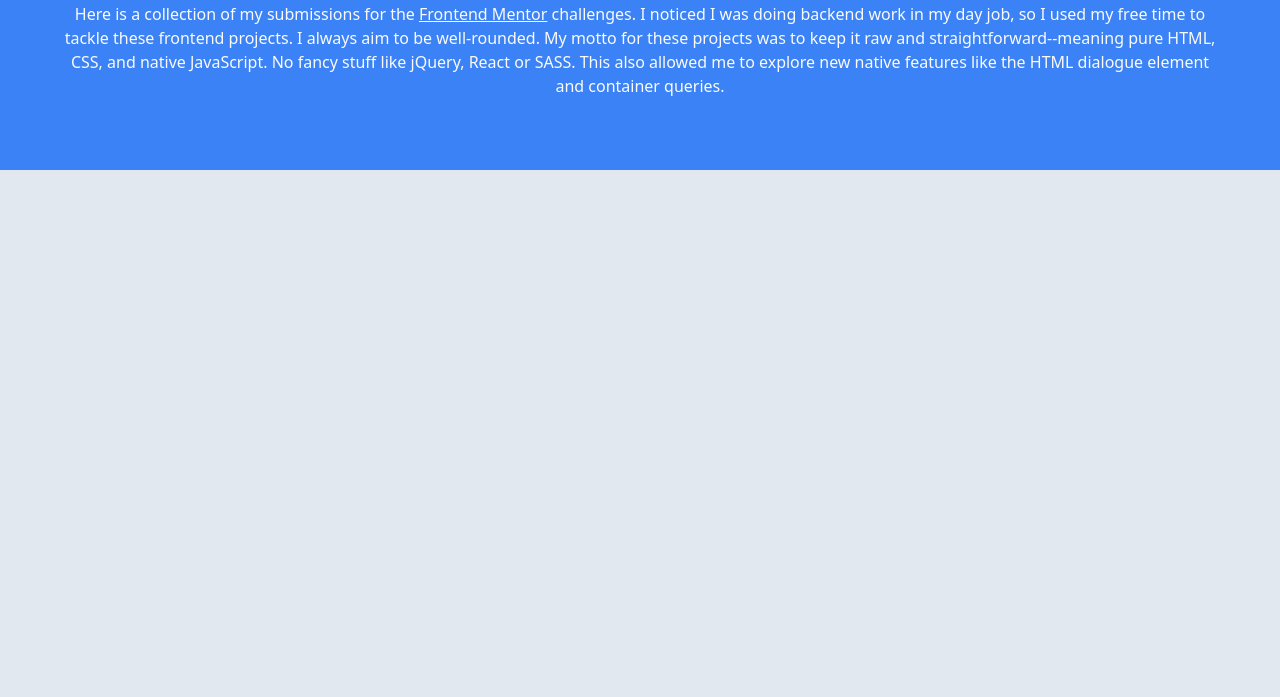
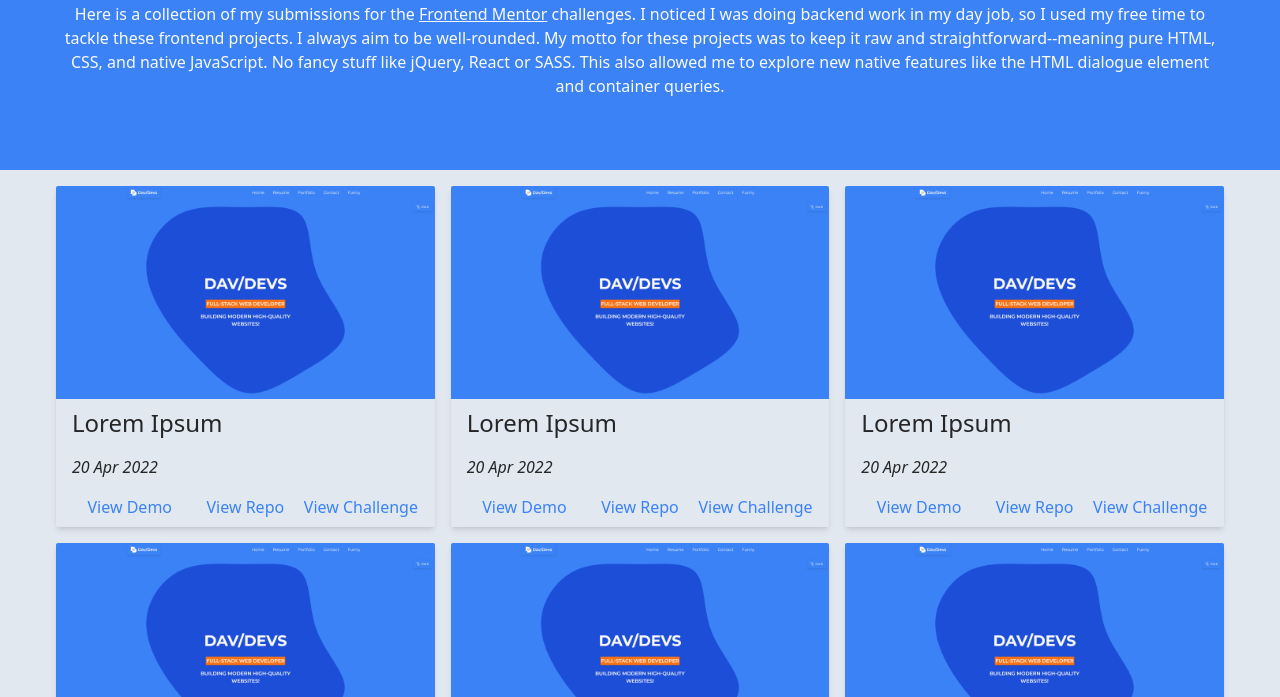
Before and after one commit to davinaleong/proj-dav-fem-2024, an Astro site: page / in a window 1280 px wide. Shown: the part 255-952 px from the top of the page. Built offline with nearby package versions, Linux system fonts and the light colour scheme; Astro itself is replaced by a stand-in of ours.

Commit message:
Done with cards

```diff
--- /dev/null
+++ b/src/components/placeholder.component.astro
@@ -0,0 +1,18 @@
+---
+import { Image } from 'astro:assets'
+import placeholder from "../assets/images/placeholder.png"
+---
+<div class="card">
+    <Image src={placeholder} alt="Placeholder" class="card__image" />
+    <div class="card__body | flow">
+        <h2 class="text-2xl">
+            Lorem Ipsum
+        </h2>
+        <p><em>20 Apr 2022</em></p>
+    </div>
+    <div class="card__footer">
+        <a href="#" class="link-primary" target="_blank">View Demo</a>
+        <a href="#" class="link-primary" target="_blank">View Repo</a>
+        <a href="#" class="link-primary" target="_blank">View Challenge</a>
+    </div>
+</div>
--- a/src/pages/index.astro
+++ b/src/pages/index.astro
@@ -1,5 +1,6 @@
 ---
-import MainLayout from '../layouts/main.layout.astro';
+import MainLayout from '../layouts/main.layout.astro'
+import PlaceholderComponent from "../components/placeholder.component.astro"
 ---
 
 <MainLayout>
@@ -13,6 +14,21 @@ import MainLayout from '../layouts/main.layout.astro';
 	</section>
 
 	<section class="section section-hero section-hero-content">
-		<div class="wrapper section__wrapper | mx-auto p-4"></div>
+		<div class="wrapper section__wrapper | mx-auto p-4">
+			<div class="cards-grid">
+				<PlaceholderComponent />
+				<PlaceholderComponent />
+				<PlaceholderComponent />
+				<PlaceholderComponent />
+				<PlaceholderComponent />
+				<PlaceholderComponent />
+				<PlaceholderComponent />
+				<PlaceholderComponent />
+				<PlaceholderComponent />
+				<PlaceholderComponent />
+				<PlaceholderComponent />
+				<PlaceholderComponent />
+			</div>
+		</div>
 	</section>
 </MainLayout>
--- /dev/null
+++ b/src/styles/_cards.scss
@@ -0,0 +1,27 @@
+/// Cards
+
+.cards-grid {
+  display: grid;
+  grid-template-columns: repeat(auto-fit, minmax(300px, 1fr));
+  grid-gap: theme("gap.4");
+}
+
+.card {
+  border-radius: theme("borderRadius.sm");
+  box-shadow: theme("boxShadow.md");
+  overflow: hidden;
+
+  &__body {
+    padding-block: theme("spacing.2");
+    padding-inline: theme("spacing.4");
+  }
+
+  &__footer {
+    display: grid;
+    grid-template-columns: repeat(3, 1fr);
+    place-items: center;
+    text-align: center;
+    padding-block: theme("spacing.2");
+    padding-inline: theme("spacing.4");
+  }
+}
--- a/src/styles/app.scss
+++ b/src/styles/app.scss
@@ -3,5 +3,6 @@
 @import "./primary-footer";
 @import "./brand";
 @import "./buttons";
+@import "./cards";
 @import "./sections";
 @import "./home";
```
Also changed, not shown: src/assets/images/placeholder.png (added).
